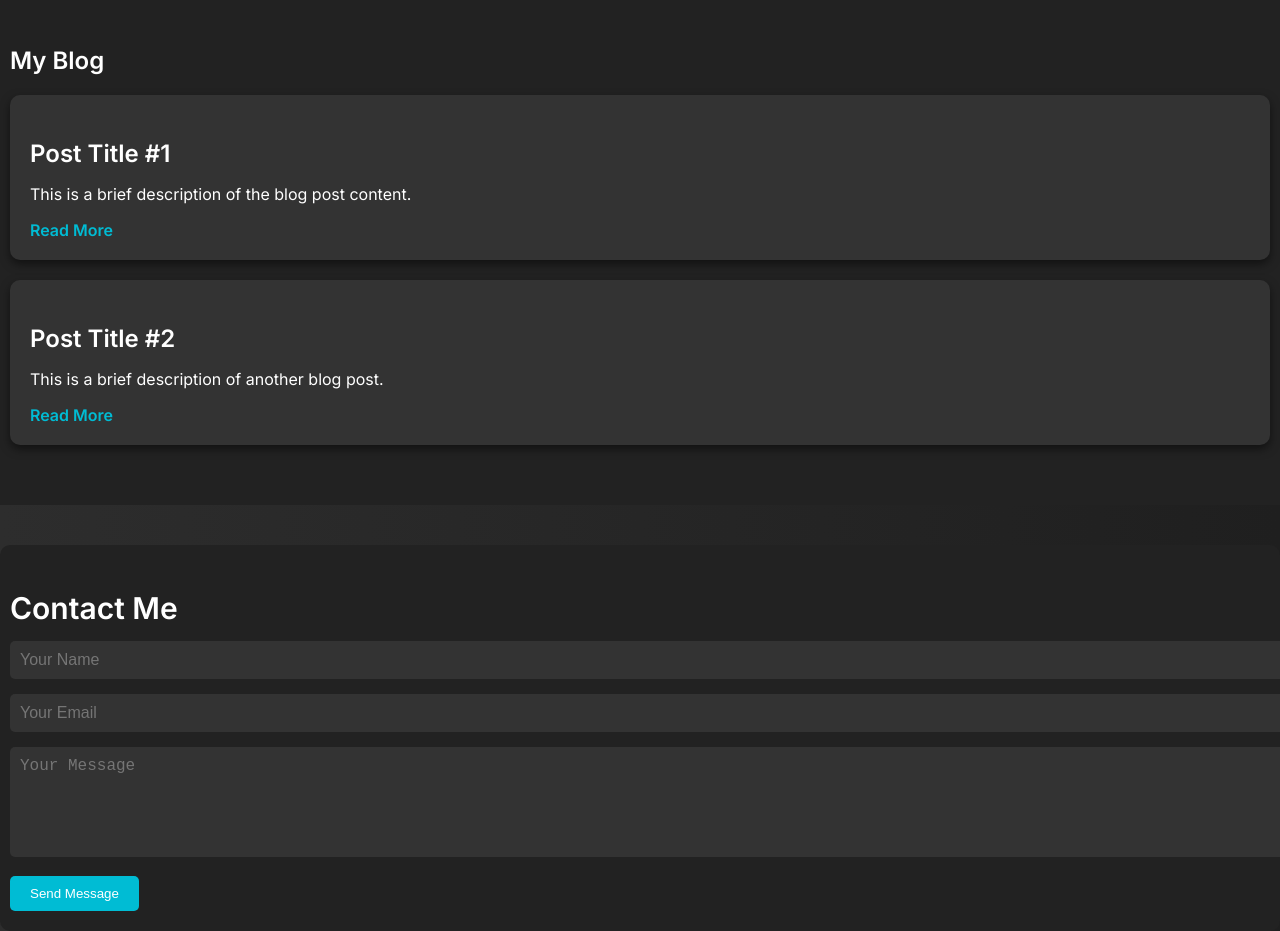
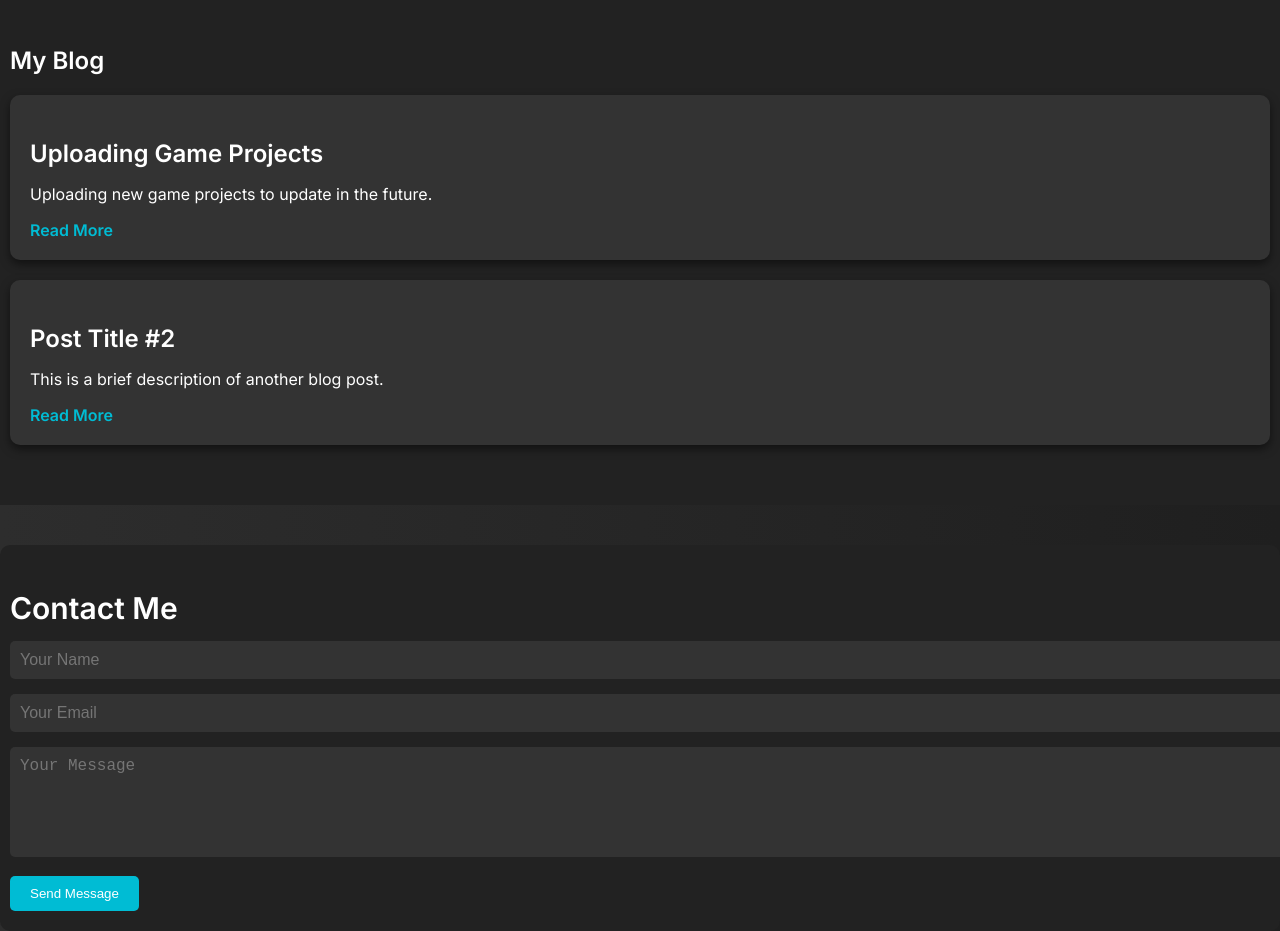
Before and after one commit to Monkeybean007/Portfolio, a plain HTML site: page index.html in a window 1280 px wide. Shown: the part 1940-2871 px from the top of the page. Drawn offline with Linux system fonts and the light colour scheme; no server answers.

Commit message:
Updated Blog Section
Updated Blog Section for blog number 1

```diff
--- a/index.html
+++ b/index.html
@@ -321,9 +321,9 @@ function greetPlayer(name) {
     <section id="blog" class="blog-section">
         <h2>My Blog</h2>
         <div class="blog-post">
-            <h3>Post Title #1</h3>
-            <p>This is a brief description of the blog post content.</p>
-            <a href="#">Read More</a>
+            <h3>Uploading Game Projects</h3>
+            <p>Uploading new game projects to update in the future.</p>
+            <a href="https://itch.io/blog/884731/uploading-game-projects">Read More</a>
         </div>
         <div class="blog-post">
             <h3>Post Title #2</h3>
```
